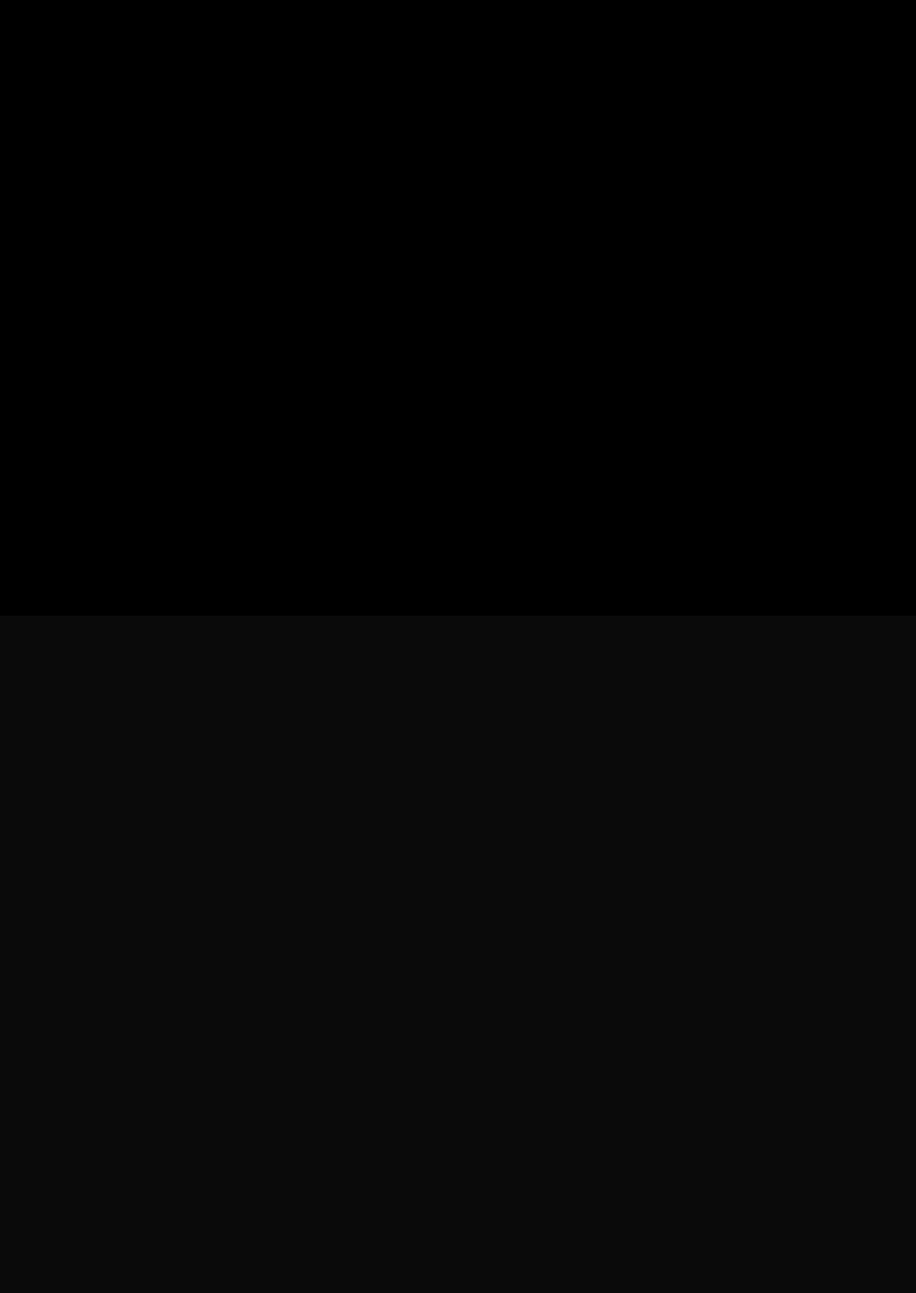
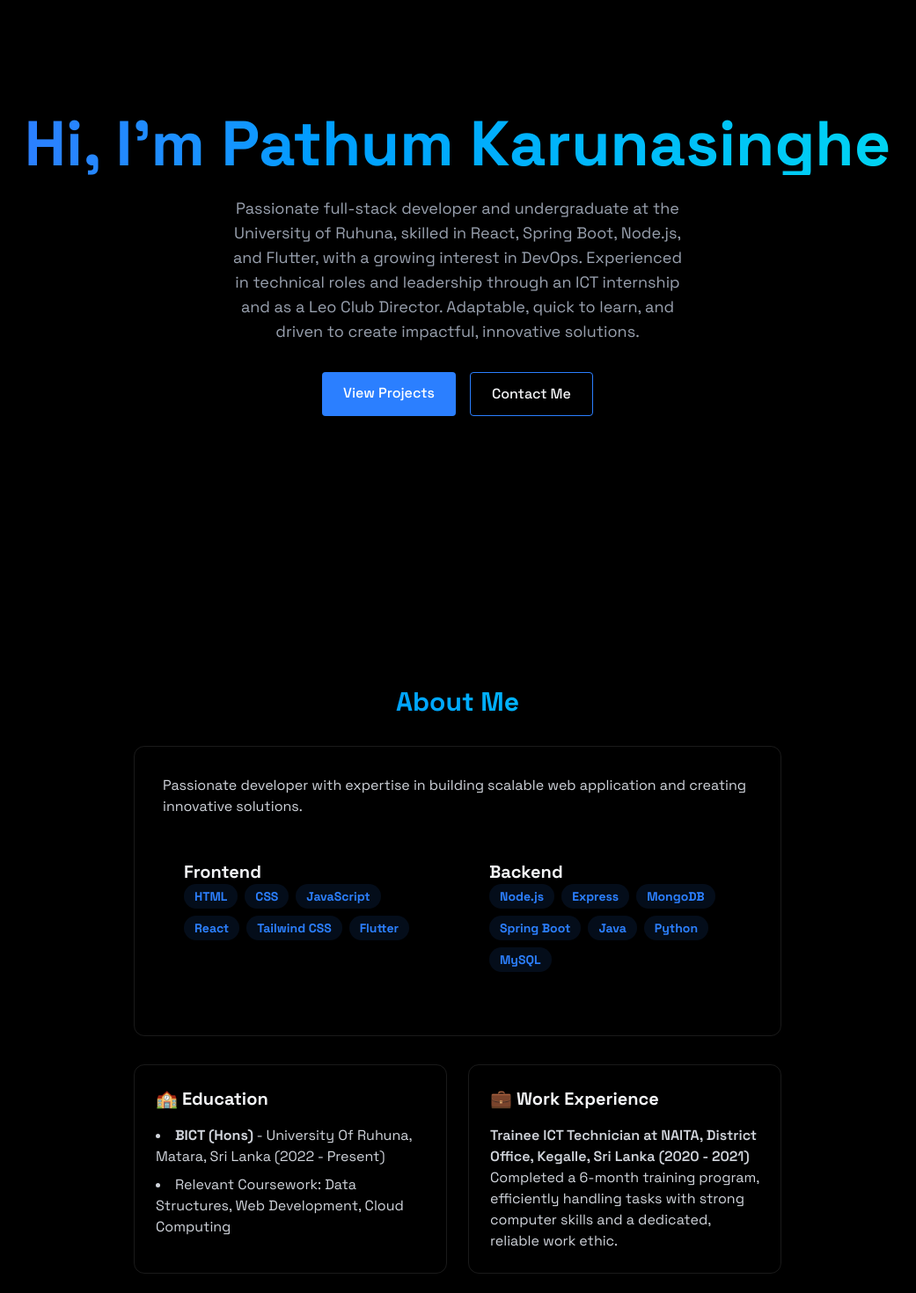
Before and after one commit to Pathum-Vimukthi/pathum-karunasinghe, a React (Vite) app: page / in a window 1280 px wide. Shown: the part 100-1570 px from the top of the page at 88% size, without its empty margins (120-1161 px from the left). Before the commit the page ends 800 px from the top, so only its background shows below. Built offline with nearby package versions, Linux system fonts and the light colour scheme.

Commit message:
Add Home and About components to enhance application structure

```diff
--- a/src/App.jsx
+++ b/src/App.jsx
@@ -3,6 +3,8 @@ import "./App.css";
 import { LoadingScreen } from "./components/LoadingScreen";
 import { MobileMenu } from "./components/MobileMenu";
 import { Navbar } from "./components/Navbar";
+import { Home } from "./components/sections/Home";
+import { About } from "./components/sections/About";
 import "./index.css";
 
 function App() {
@@ -27,6 +29,8 @@ function App() {
     >
       <Navbar menuOpen={menuOpen} setMenuOpen={setMenuOpen} />
       <MobileMenu menuOpen={menuOpen} setMenuOpen={setMenuOpen} />
+      <Home/>
+      <About/>
     </div>
   );
 }
--- a/src/components/sections/About.jsx
+++ b/src/components/sections/About.jsx
@@ -0,0 +1,100 @@
+export const About = () => {
+  const frontendSkills = [
+    "HTML",
+    "CSS",
+    "JavaScript",
+    "React",
+    "Tailwind CSS",
+    "Flutter",
+  ];
+  const backendSkills = [
+    "Node.js",
+    "Express",
+    "MongoDB",
+    "Spring Boot",
+    "Java",
+    "Python",
+    "MySQL",
+  ];
+  return (
+    <section
+      id="about"
+      className="min-h-screen flex items-center justify-center py-20"
+    >
+      <div className="max-w-3xl mx-auto px-4">
+        <h2 className="text-3xl font-bold mb-8 bg-gradient-to-r from-blue-500 to-cyan-400 bg-clip-text text-transparent text-center">
+          About Me
+        </h2>
+        <div className="glass rounded-xl p-8 border-white/10 border hover:-translate-y-1 transition-all">
+          <p className="text-gray-300 mb-6">
+            Passionate developer with expertise in building scalable web
+            application and creating innovative solutions.
+          </p>
+          <div className="grid grid-cols-1 md:grid-cols-2 gap-6">
+            <div className="rounded-xl p-6 hover:-translate-y-1 transition-all">
+              <h3 className="text-xl font-bold mb-4">
+                Frontend
+                <div className="flex flex-wrap gap-2">
+                  {frontendSkills.map((skill, index) => (
+                    <span
+                      key={index}
+                      className="bg-blue-500/10 text-blue-500 rounded-full px-3 py-1 text-sm hover:bg-blue-500/20 hover:shadow-[0_2px_8px_rgba(59, 130, 2246, 0.2)] transition"
+                    >
+                      {skill}
+                    </span>
+                  ))}
+                </div>
+              </h3>
+            </div>
+            <div className="rounded-xl p-6 hover:-translate-y-1 transition-all">
+              <h3 className="text-xl font-bold mb-4">
+                Backend
+                <div className="flex flex-wrap gap-2">
+                  {backendSkills.map((skill, index) => (
+                    <span
+                      key={index}
+                      className="bg-blue-500/10 text-blue-500 rounded-full px-3 py-1 text-sm hover:bg-blue-500/20 hover:shadow-[0_2px_8px_rgba(59, 130, 2246, 0.2)] transition"
+                    >
+                      {skill}
+                    </span>
+                  ))}
+                </div>
+              </h3>
+            </div>
+          </div>
+        </div>
+        <div className="grid grid-cols-1 md:grid-cols-2 gap-6 mt-8">
+          <div className="p-6 rounded-xl border-white/10 border hover:-translate-y-1 transition-all">
+            <h3 className="text-xl font-bold mb-4">🏫 Education</h3>
+            <ul className="list-disc list-inside text-gray-300 space-y-2">
+              <li>
+                <strong>BICT (Hons)</strong> - University Of Ruhuna, Matara, Sri
+                Lanka (2022 - Present)
+              </li>
+              <li>
+                Relevant Coursework: Data Structures, Web Development, Cloud
+                Computing
+              </li>
+            </ul>
+          </div>
+          <div className="p-6 rounded-xl border-white/10 border hover:-translate-y-1 transition-all">
+            <h3 className="text-xl font-bold mb-4">💼 Work Experience</h3>
+            <div className="space-y-4 text-gray-300">
+              <div>
+                <h4 className="font-semibold">
+                  Trainee ICT Technician at NAITA, District Office, Kegalle, Sri
+                  Lanka (2020 - 2021)
+                </h4>
+                <p>
+                  Completed a 6-month training program, efficiently handling
+                  tasks with strong computer skills and a dedicated, reliable
+                  work ethic.
+                </p>
+              </div>
+            </div>
+          </div>
+        </div>
+      </div>
+    </section>
+  );
+};
--- a/src/components/sections/Home.jsx
+++ b/src/components/sections/Home.jsx
@@ -0,0 +1,37 @@
+export const Home = () => {
+  return (
+    <section
+      id="home"
+      className="min-h-screen flex items-center justify-center relative"
+    >
+      <div className="text-center z-10 px-4">
+        <h1 className="text-5xl md:text-7xl font-bold mb-6 bg-gradient-to-r from-blue-500 to-cyan-400 bg-clip-text text-transparent leading-right">
+          Hi, I'm Pathum Karunasinghe
+        </h1>
+        <p className="text-gray-400 text-lg mb-8 max-w-lg mx-auto">
+          Passionate full-stack developer and undergraduate at the University of
+          Ruhuna, skilled in React, Spring Boot, Node.js, and Flutter, with a
+          growing interest in DevOps. Experienced in technical roles and
+          leadership through an ICT internship and as a Leo Club Director.
+          Adaptable, quick to learn, and driven to create impactful, innovative
+          solutions.
+        </p>
+
+        <div className="flex justify-center space-x-4">
+          <a
+            href="#projects"
+            className="bg-blue-500 text-white py-3 px-6 rounded font-medium transition relative overflow-hidden hover:-translate-y-0.5 hover:shadow-[0_0_15px_rgba(59, 130, 246, 0.4)]"
+          >
+            View Projects
+          </a>
+          <a
+            href="#contact"
+            className="border border-blue-500 py-3 px-6 rounded font-medium transition-all duration-200 hover:-translate-y-0.5 hover:shadow-[0_0_15px_rgba(59, 130, 246, 0.4)] hover:bg-blue-500/10"
+          >
+            Contact Me
+          </a>
+        </div>
+      </div>
+    </section>
+  );
+};
```
